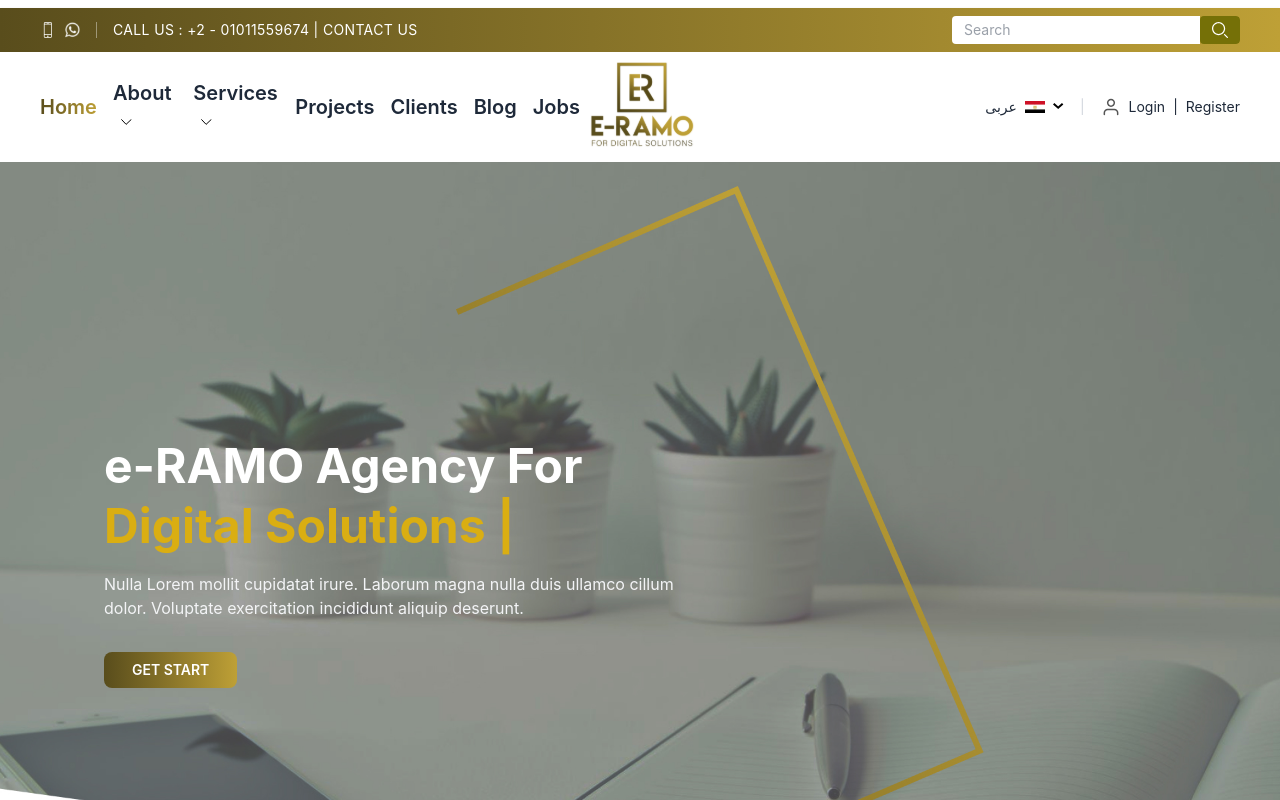
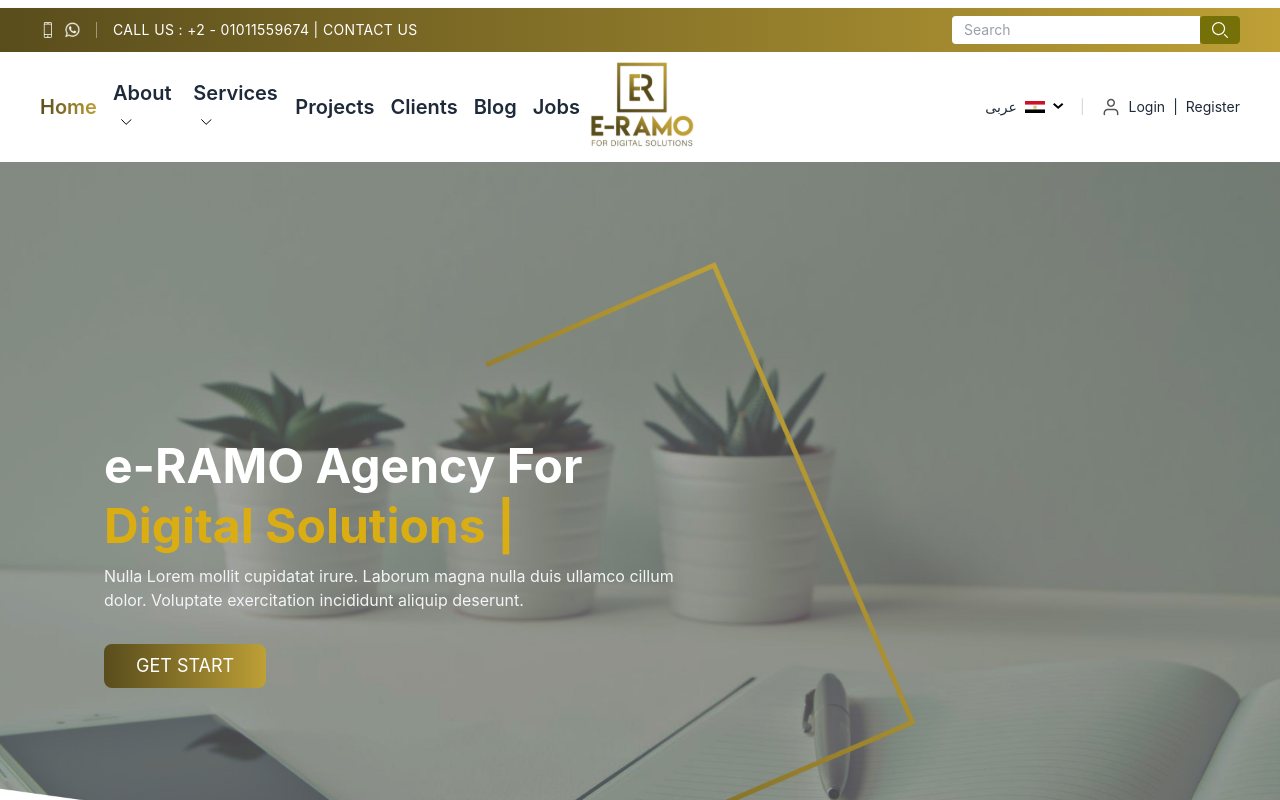
Before and after one commit to Ahmed21kh/my-react-app, a React (Vite) app: page / in a window 1280 px wide. Shown: the top 800 px of the page. Built offline with nearby package versions, Linux system fonts and the light colour scheme.

Commit message:
edit section

```diff
--- a/src/components/HerroSection.tsx
+++ b/src/components/HerroSection.tsx
@@ -13,7 +13,7 @@
 
 
       <div className="relative z-10 max-w-6xl mx-auto h-full flex flex-col justify-center px-10 text-start">
-      <img src={vector2} alt="" width={'auto'} className=" absolute right-58 w-auto h-auto top-6"/>
+      <img src={vector2} alt="" width={'auto'} className=" absolute right-[300px] max-w-[500px] w-auto h-auto top-[100px]"/>
         <h2 className="text-[72px] md:text-5xl font-[700]! leading-tight">
           e-RAMO Agency For
           <br />
@@ -21,12 +21,12 @@
           <span className="text-[#DAAE12] align-top"> |</span>
         </h2>
 
-        <p className="mt-4 max-w-xl text-sm md:text-base text-gray-100">
+        <p className="mt-2 max-w-xl text-sm md:text-base text-gray-100">
           Nulla Lorem mollit cupidatat irure. Laborum magna nulla duis ullamco cillum
           dolor. Voluptate exercitation incididunt aliquip deserunt.
         </p>
 
-        <button className=" w-fit mt-8 inline-flex items-center justify-center px-7 py-2 rounded-lg text-sm font-semibold text-white bg-gradient-to-r from-[#594D1C] to-[#BEA036]">
+        <button className=" w-fit mt-8 inline-flex items-center justify-center px-8 py-2 rounded-lg text-lg text-white bg-gradient-to-r from-[#594D1C] to-[#BEA036]">
           GET START
         </button>
       </div>
```
